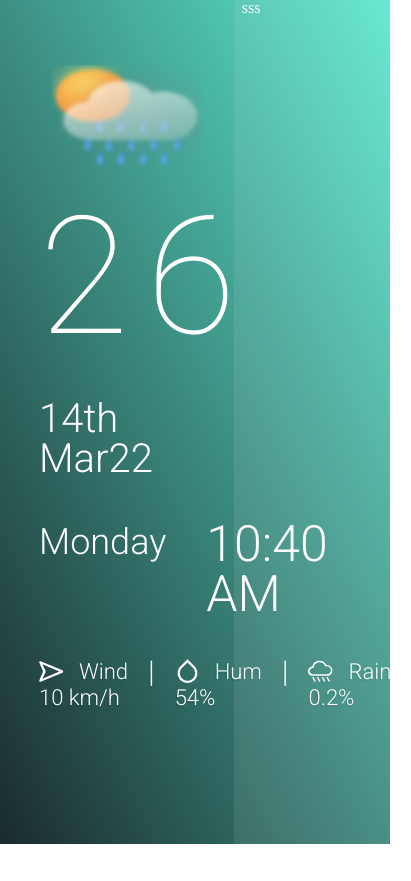
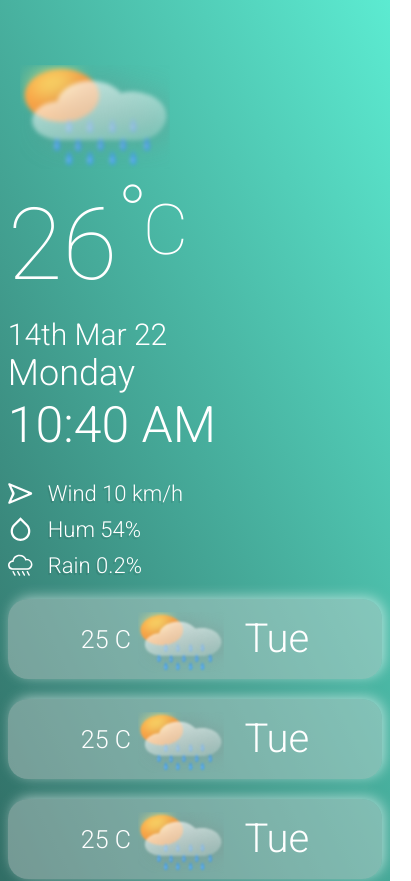
Before and after one commit to dokeeer/weather-project, a React (Create React App) app: page / in a window 390 px wide. Shown: the top 881 px of the page, 411 px wide, since content can reach past the window. Before the commit the page ends 844 px from the top, so only its background shows below. Built offline with nearby package versions, Linux system fonts and the light colour scheme; no server answers.

Commit message:
Added adaptive HTML

```diff
--- a/src/App.css
+++ b/src/App.css
@@ -15,3 +15,25 @@
     position: absolute;
     right:0;
 }
+
+@media screen and (max-width: 1200px) {
+    .main {
+        padding:0 2%;
+    }
+}
+
+@media (max-width: 800px) {
+    .main {
+        flex-direction: column;
+        height: 100%;
+    }
+    .right--whiter {
+        display: none;
+    }
+}
+
+@media (max-height: 850px) {
+    .main {
+        height:100%;
+    }
+}
--- /dev/null
+++ b/src/components/ForecastCard.css
@@ -0,0 +1,54 @@
+.forecast {
+    margin-top: 70px;
+    width:140px;
+    height:200px;
+    background: rgba(214, 214, 214, 0.4);
+    box-shadow: 3px -2px 14px -1px rgba(255, 255, 255, 0.6);
+    border-radius: 20px;
+    display: flex;
+    flex-direction: column;
+    align-items: center;
+    margin-right: 6%;
+}
+
+.forecast--picture {
+    height:70px;
+}
+
+.forecast--temp {
+    font-family: 'Roboto';
+    font-size:25px;
+    margin-top:20px;
+}
+
+.forecast--day {
+    font-family: 'Roboto';
+    margin-top: 20px;
+    font-size:40px;
+}
+
+@media (max-width: 1200px) {
+    .forecast {
+        width:88%;
+        height: 80px;
+        margin: 0 0 20px 0;
+        flex-direction: row;
+        align-items: center;
+        justify-content: center;
+    }
+    .forecast--temp {
+        margin: 0;
+    }
+    .forecast--picture {
+        margin: 0;
+    }
+    .forecast--day {
+        margin: 0;
+    }
+}
+
+@media (max-width: 800px) {
+    .forecast {
+        width: 100%;
+    }
+}
--- /dev/null
+++ b/src/components/ForecastCard.js
@@ -0,0 +1,16 @@
+import React from 'react';
+import WeatherPicture from "./WeatherPicture";
+import './ForecastCard.css'
+
+const ForecastCard = (props) => {
+    const {data} = props
+    return (
+        <div className='forecast'>
+            <div className='forecast--temp'>{data.degrees} С</div>
+            <WeatherPicture class='forecast--picture'/>
+            <div className='forecast--day'>{data.day}</div>
+        </div>
+    );
+};
+
+export default ForecastCard;
--- a/src/components/MainLeft.css
+++ b/src/components/MainLeft.css
@@ -4,10 +4,23 @@
     font-weight: 300;
 }
 
+.symbol {
+    font-size: 120px;
+    position: absolute;
+    top: -30px;
+}
+
+.celsium {
+    font-size: 100px;
+    position: absolute;
+    left:220px;
+}
+
 .degrees {
+    position: relative;
     font-weight: 100;
     font-size: 164px;
-    letter-spacing: 1.1rem;
+    letter-spacing: 0;
     margin:20px 0;
 }
 
@@ -59,10 +72,83 @@
     margin-left:40px;
 }
 
-.weatherpicture--picture {
+.weather--main {
     margin-top:50px;
 }
 
 .break {
     font-size: 30px;
 }
+
+.cardsholder {
+    display: flex;
+}
+
+@media (max-width: 1025px) {
+    .adaptive--degrees {
+        display: flex;
+        flex-direction: row;
+
+    }
+    .degrees {
+        font-size: 100px;
+    }
+    .date {
+        font-size:30px;
+        margin-top: 5px;
+        margin-bottom: 0;
+    }
+    .day {
+        margin-top:0px;
+    }
+    .symbol {
+        font-size: 80px;
+        top: -20px;
+    }
+    .celsium {
+        font-size: 70px;
+        left: 135px;
+    }
+    .daytime {
+        position: relative;
+    }
+    .time {
+        position: absolute;
+        left: 170px;
+        top:-33px;
+        width: 250px;
+    }
+    .additional {
+        flex-direction: column;
+    }
+    .break {
+        display: none;
+    }
+    .additional--block {
+        margin-top:10px;
+    }
+
+}
+
+@media (max-width: 700px) {
+    .time {
+        left: 0;
+        top: 50px;
+    }
+    .additional {
+        margin-top: 40px;
+    }
+}
+
+@media (max-width: 1200px) {
+    .cardsholder {
+        flex-direction: column;
+        margin-top:20px;
+    }
+}
+
+@media (max-width: 800px) {
+    .main--left {
+        width:100%;
+    }
+}
--- a/src/components/MainLeft.js
+++ b/src/components/MainLeft.js
@@ -4,15 +4,47 @@ import WeatherPicture from "./WeatherPicture";
 import wind from '../images/wind.svg'
 import rain from '../images/rain.svg'
 import hum from '../images/hum.svg'
+import ForecastCard from "./ForecastCard";
+
+const getCards = () => {
+    const array = [
+        {
+            degrees: 25,
+            day: 'Tue'
+        },
+        {
+            degrees: 25,
+            day: 'Tue'
+        },
+        {
+            degrees: 25,
+            day: 'Tue'
+        }
+    ]
+    return array.map(obj =>
+        <ForecastCard
+            data={obj}/>
+    )
+}
 const MainLeft = (props) => {
     return (
         <div className='main--left'>
+            <div className='weather--main'>
             <WeatherPicture/>
-            <h1 className='degrees'>26</h1>
-            <h4 className='date'>14th Mar22</h4>
+            </div>
+
+            <h1 className='degrees'>26
+                <span className='symbol'>°</span>
+                <span className='celsium'>С</span>
+            </h1>
+            <div className='adaptive--degrees'>
+                <div className='adaptive--degrees-left'>
+            <h4 className='date'>14th Mar 22</h4>
             <div className='daytime'>
                 <h4 className='day'>Monday</h4>
                 <h3 className='time'>10:40 AM</h3>
+            </div>
+            </div>
             </div>
             <div className='additional'>
                 <div className='additional--block'>
@@ -30,6 +62,9 @@ const MainLeft = (props) => {
                     <span>Rain 0.2%</span>
                 </div>
             </div>
+            <div className='cardsholder'>
+            {getCards()}
+            </div>
         </div>
     );
 };
--- a/src/components/MainRight.css
+++ b/src/components/MainRight.css
@@ -1,3 +1,18 @@
 .main--right{
     width: 35%;
 }
+
+@media (max-width: 800px) {
+    .main--right {
+        min-height: 500px;
+        background: #1A2B2C;
+        width:100%;
+        margin-top:15px;
+    }
+}
+
+@media (max-height: 850px) {
+    .main--right {
+        height:100vh;
+    }
+}
--- a/src/components/MainRight.js
+++ b/src/components/MainRight.js
@@ -6,7 +6,7 @@ const MainRight = () => {
         <div className='main--right'>
 
             <div className='right--content'>
-                sss
+
             </div>
 
         </div>
--- a/src/components/WeatherPicture.js
+++ b/src/components/WeatherPicture.js
@@ -1,9 +1,9 @@
 import React from 'react';
 import weather from '../images/weatherpic.svg'
 
-const WeatherPicture = () => {
+const WeatherPicture = (props) => {
     return (
-        <img src ={weather} className='weatherpicture--picture'/>
+        <img src ={weather} className={props.class}/>
     );
 };
 
--- a/src/index.css
+++ b/src/index.css
@@ -8,5 +8,4 @@ blockquote:before,blockquote:after,q:before,q:after{content:'';content:none}
 table{border-collapse:collapse;border-spacing:0}
 * {
     color: white;
-
 }
```
